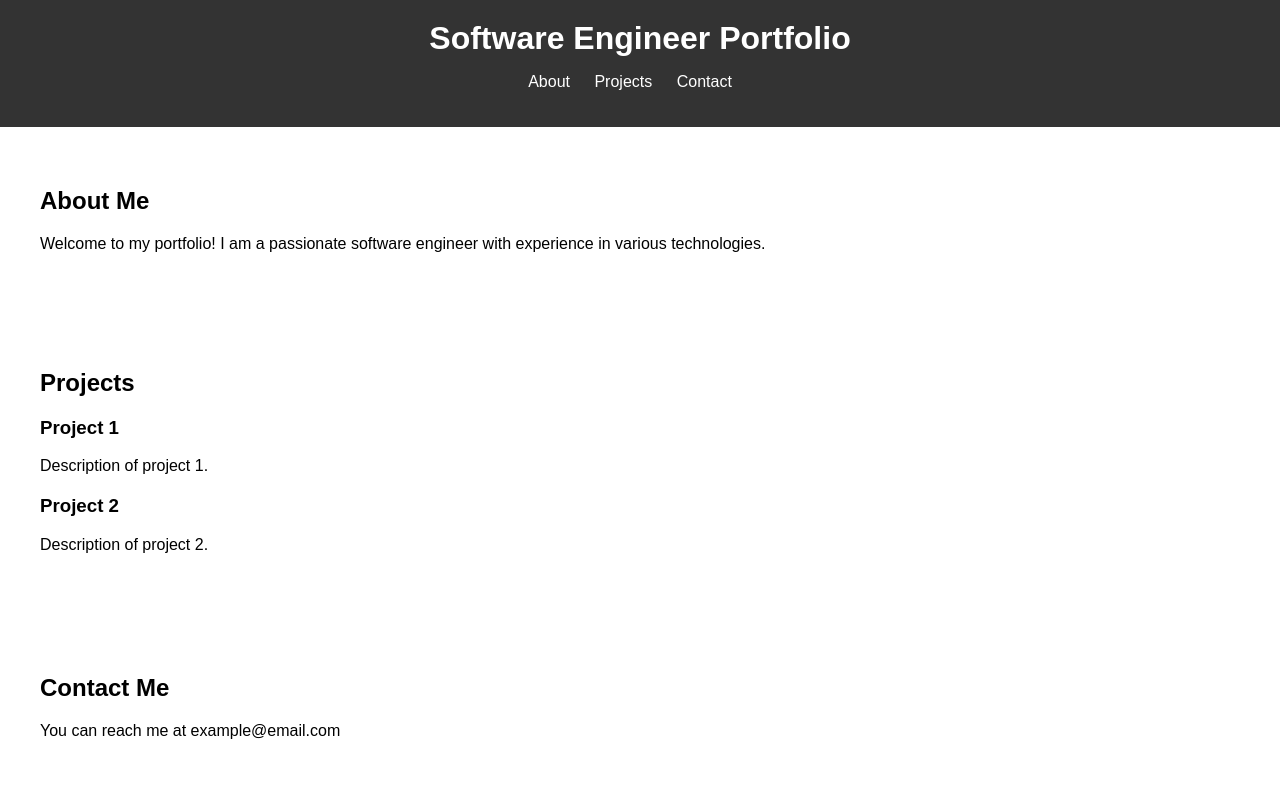
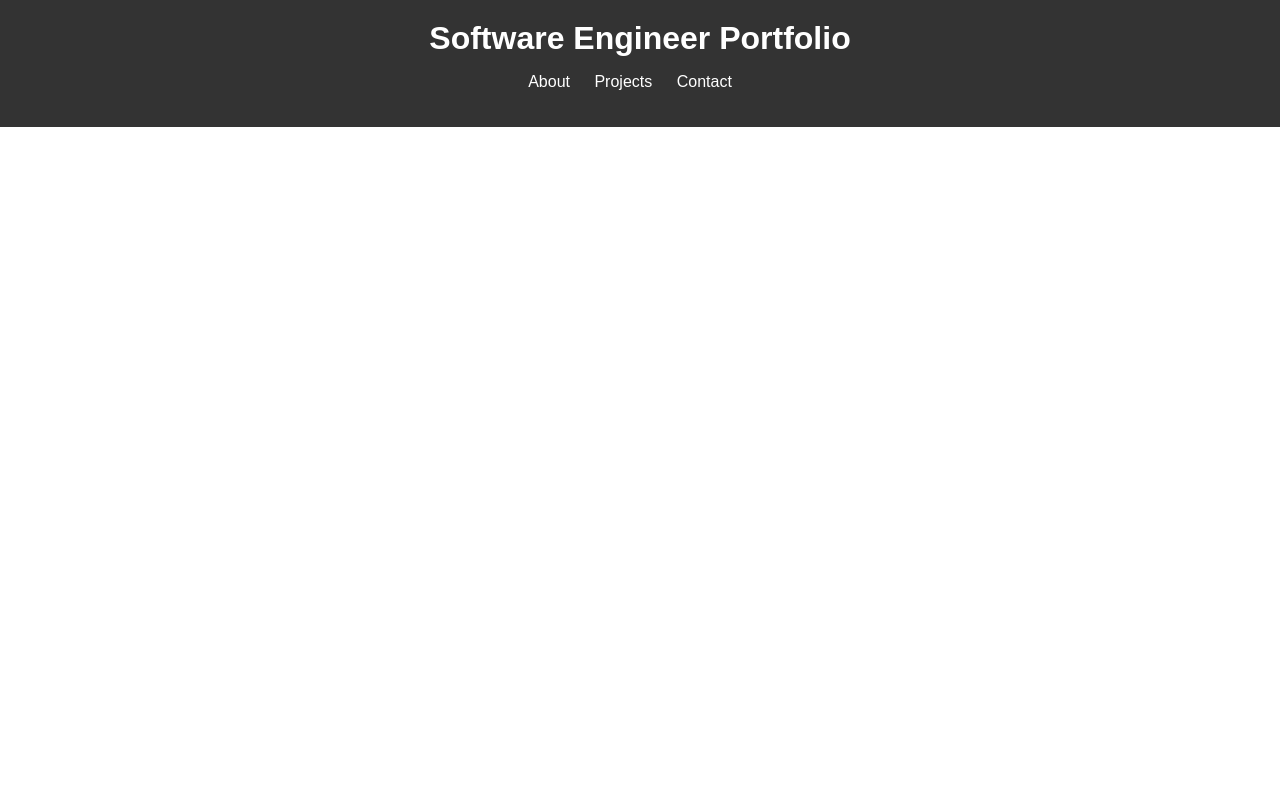
Before and after one commit to Scharon324/mywebsite, a plain HTML site: page index.html in a window 1280 px wide. Drawn offline with Linux system fonts and the light colour scheme.

Commit message:
Add files via upload

```diff
--- a/index.html
+++ b/index.html
@@ -11,34 +11,11 @@
         <h1>Software Engineer Portfolio</h1>
         <nav>
             <ul>
-                <li><a href="#about">About</a></li>
-                <li><a href="#projects">Projects</a></li>
-                <li><a href="#contact">Contact</a></li>
+                <li><a href="about.html" target="_blank">About</a></li>
+                <li><a href="projects.html" target="_blank">Projects</a></li>
+                <li><a href="contact.html" target="_blank">Contact</a></li>
             </ul>
         </nav>
     </header>
-
-    <section id="about">
-        <h2>About Me</h2>
-        <p>Welcome to my portfolio! I am a passionate software engineer with experience in various technologies.</p>
-    </section>
-
-    <section id="projects">
-        <h2>Projects</h2>
-        <div class="project">
-            <h3>Project 1</h3>
-            <p>Description of project 1.</p>
-        </div>
-        <div class="project">
-            <h3>Project 2</h3>
-            <p>Description of project 2.</p>
-        </div>
-        <!-- Add more projects as needed -->
-    </section>
-
-    <section id="contact">
-        <h2>Contact Me</h2>
-        <p>You can reach me at example@email.com</p>
-    </section>
 </body>
 </html>
```
